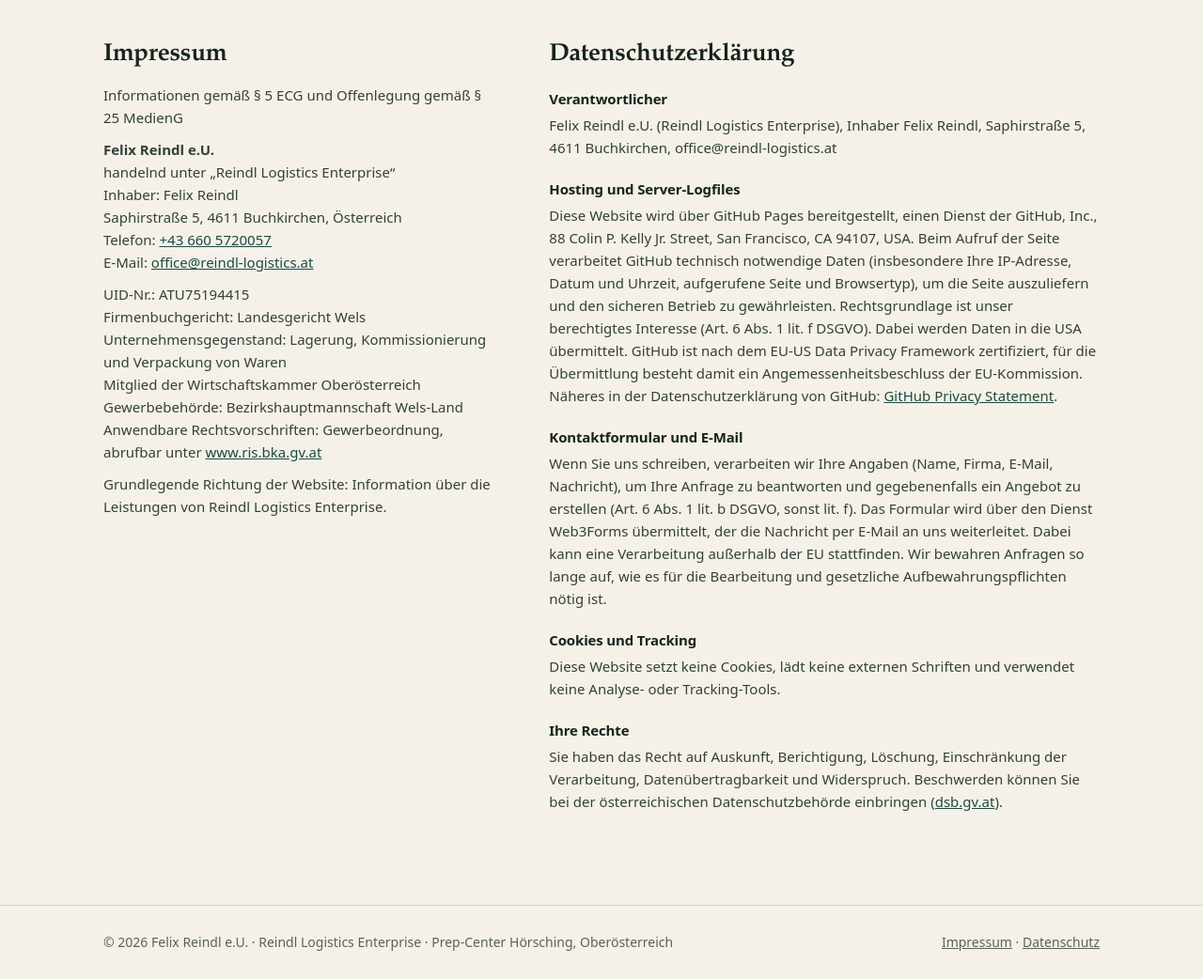
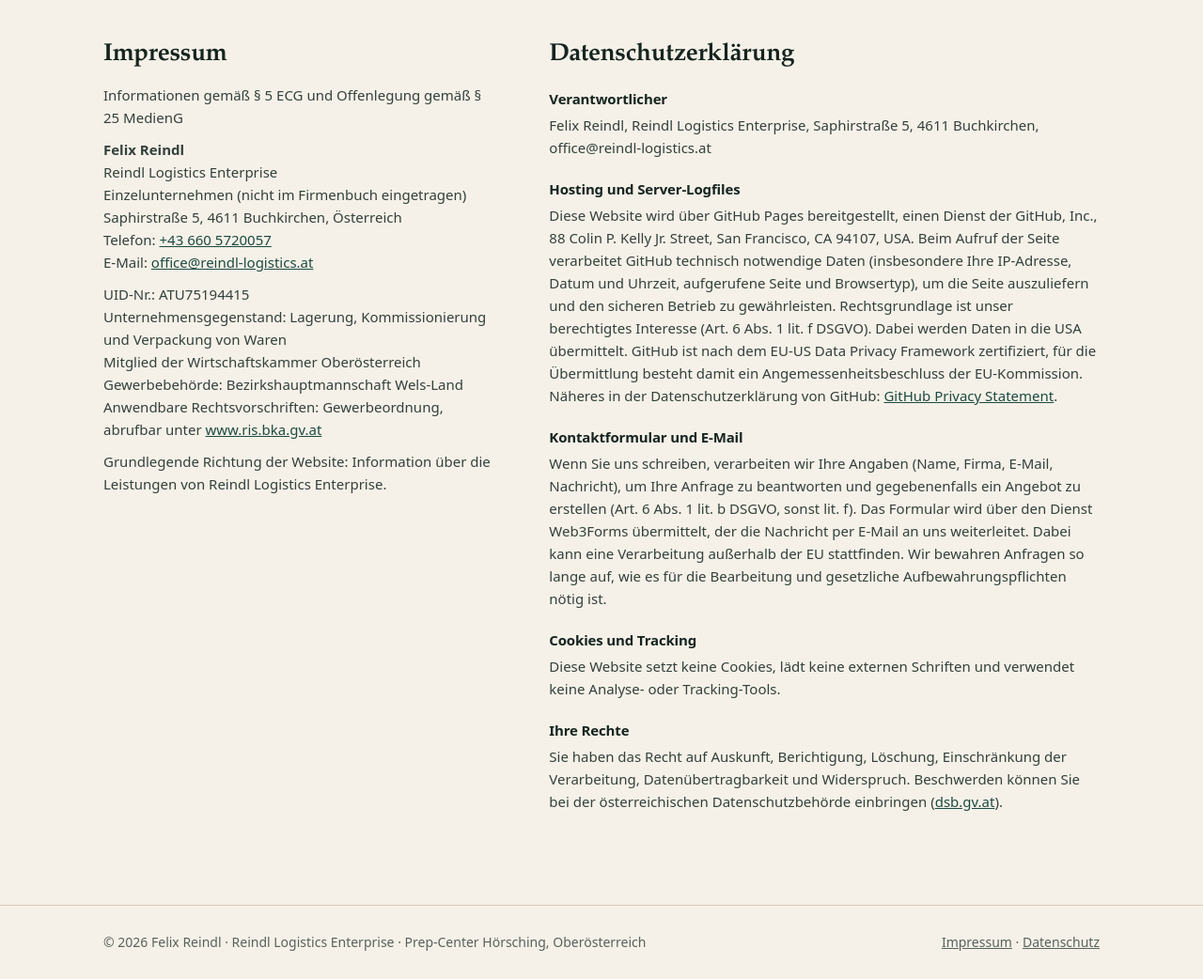
Before and after one commit to felixreindl-stack/reindl-logistics-website, a plain HTML site: page index.html in a window 1280 px wide. Shown: the part 7420-8462 px from the top of the page at 94% size. Drawn offline with Linux system fonts and the light colour scheme.

Commit message:
Impressum: nicht protokolliertes Einzelunternehmen, kein e.U.
Co-Authored-By: Claude Opus 5.5 <noreply@anthropic.com>

```diff
--- a/index.html
+++ b/index.html
@@ -598,15 +598,14 @@
       <div id="impressum">
         <h2>Impressum</h2>
         <p>Informationen gemäß § 5 ECG und Offenlegung gemäß § 25 MedienG</p>
-        <p><strong>Felix Reindl e.U.</strong><br>
-        handelnd unter „Reindl Logistics Enterprise“<br>
-        Inhaber: Felix Reindl<br>
+        <p><strong>Felix Reindl</strong><br>
+        Reindl Logistics Enterprise<br>
+        Einzelunternehmen (nicht im Firmenbuch eingetragen)<br>
         Saphirstraße 5, 4611 Buchkirchen, Österreich<br>
         Telefon: <a href="tel:+436605720057">+43 660 5720057</a><br>
         E-Mail: <a href="mailto:office@reindl-logistics.at">office@reindl-logistics.at</a></p>
-        <!-- Gewerbewortlaut 1:1 aus dem GISA-Auszug übernehmen. Firmenbuchnummer (FN …) ergänzen. -->
+        <!-- Gewerbewortlaut 1:1 aus dem GISA-Auszug übernehmen. -->
         <p>UID-Nr.: ATU75194415<br>
-        Firmenbuchgericht: Landesgericht Wels<br>
         Unternehmensgegenstand: Lagerung, Kommissionierung und Verpackung von Waren<br>
         Mitglied der Wirtschaftskammer Oberösterreich<br>
         Gewerbebehörde: Bezirkshauptmannschaft Wels-Land<br>
@@ -617,7 +616,7 @@
       <div id="datenschutz">
         <h2>Datenschutzerklärung</h2>
         <h3>Verantwortlicher</h3>
-        <p>Felix Reindl e.U. (Reindl Logistics Enterprise), Inhaber Felix Reindl, Saphirstraße 5, 4611 Buchkirchen, office@reindl-logistics.at</p>
+        <p>Felix Reindl, Reindl Logistics Enterprise, Saphirstraße 5, 4611 Buchkirchen, office@reindl-logistics.at</p>
         <h3>Hosting und Server-Logfiles</h3>
         <!-- DPF-Zertifizierung von GitHub vor dem Livegang auf dataprivacyframework.gov prüfen. -->
         <p>Diese Website wird über GitHub Pages bereitgestellt, einen Dienst der GitHub, Inc., 88 Colin P. Kelly Jr. Street, San Francisco, CA 94107, USA. Beim Aufruf der Seite verarbeitet GitHub technisch notwendige Daten (insbesondere Ihre IP-Adresse, Datum und Uhrzeit, aufgerufene Seite und Browsertyp), um die Seite auszuliefern und den sicheren Betrieb zu gewährleisten. Rechtsgrundlage ist unser berechtigtes Interesse (Art. 6 Abs. 1 lit. f DSGVO). Dabei werden Daten in die USA übermittelt. GitHub ist nach dem EU-US Data Privacy Framework zertifiziert, für die Übermittlung besteht damit ein Angemessenheitsbeschluss der EU-Kommission. Näheres in der Datenschutzerklärung von GitHub: <a href="https://docs.github.com/de/site-policy/privacy-policies/github-general-privacy-statement" rel="noopener">GitHub Privacy Statement</a>.</p>
@@ -634,7 +633,7 @@
 
 <footer>
   <div class="wrap">
-    <span>© <span id="y">2026</span> Felix Reindl e.U. · Reindl Logistics Enterprise · Prep-Center Hörsching, Oberösterreich</span>
+    <span>© <span id="y">2026</span> Felix Reindl · Reindl Logistics Enterprise · Prep-Center Hörsching, Oberösterreich</span>
     <span><a href="#impressum">Impressum</a> · <a href="#datenschutz">Datenschutz</a></span>
   </div>
 </footer>
```
